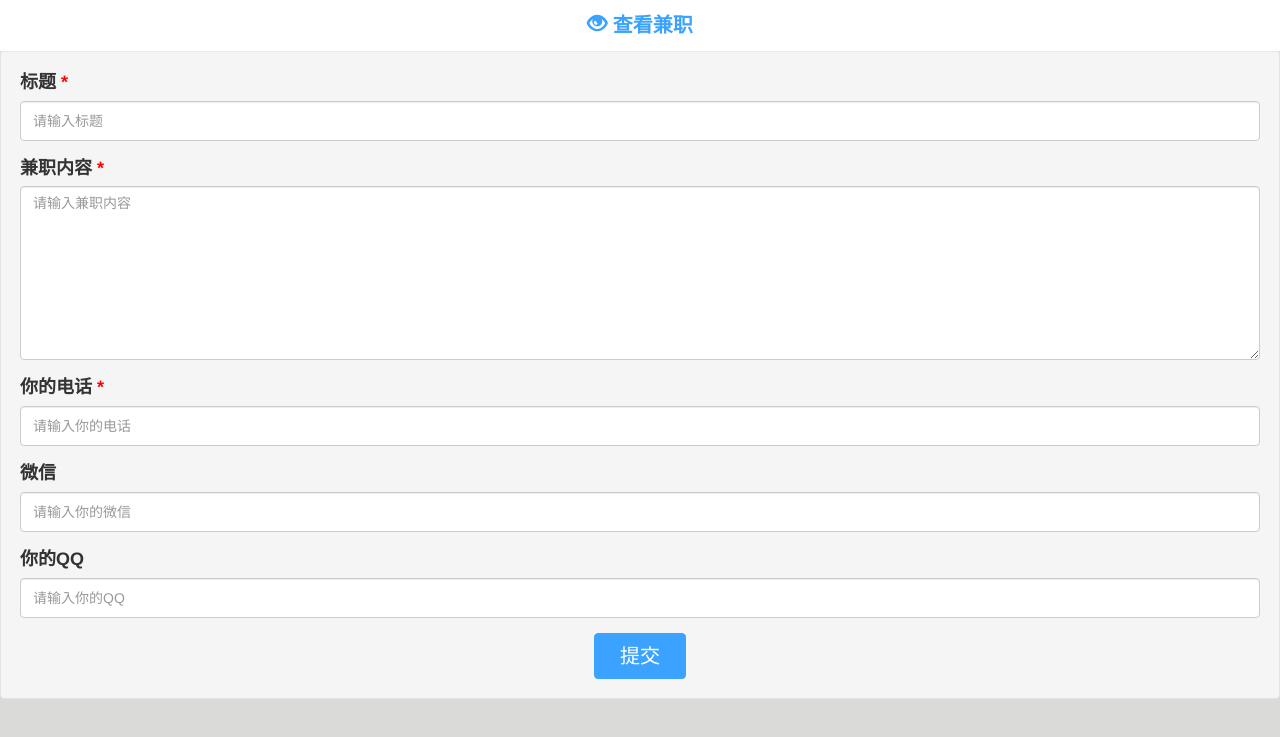
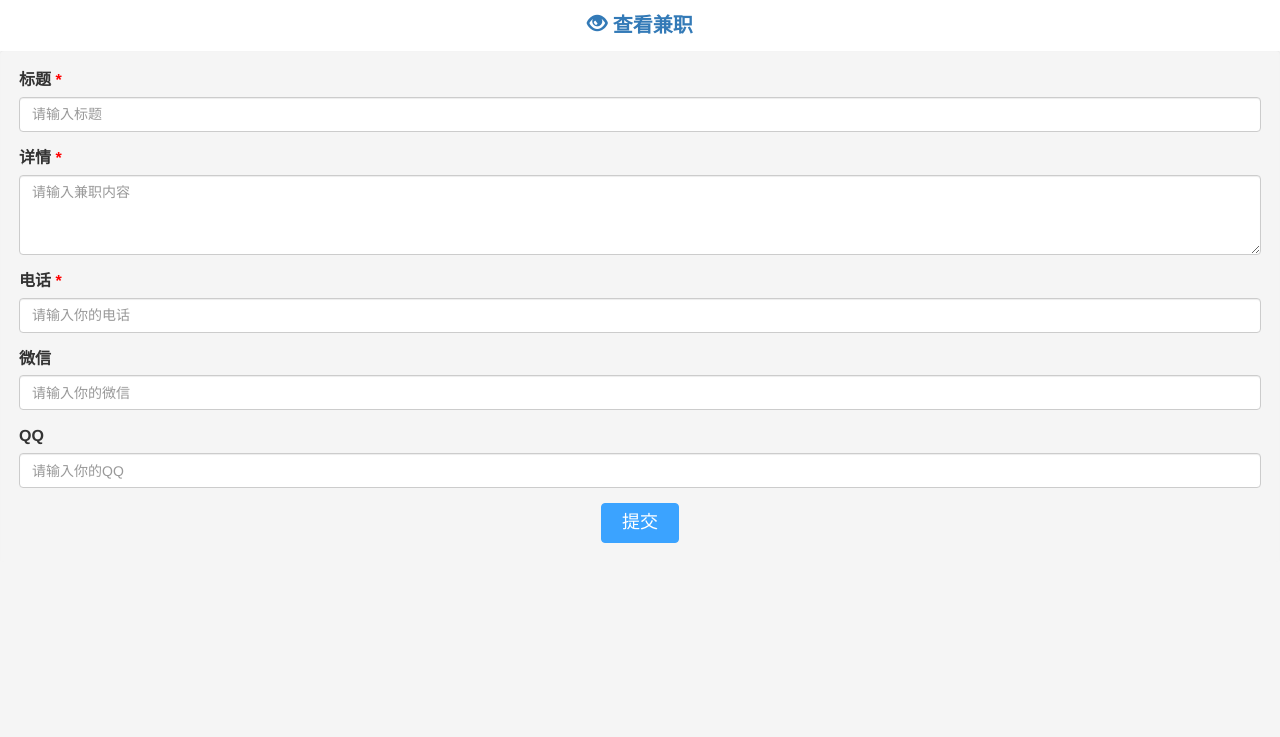
Before and after one commit to xqnq2007/jianzhi, a PHP site: page /DbName/App/Tpl/Wei/post.html in a window 1280 px wide. Shown: the top 737 px of the page. Run offline with PHP 8.4, Linux system fonts and the light colour scheme; some libraries are stand-ins or nearby versions.

Commit message:
调整首页样式

```diff
--- a/App/Tpl/Wei/post.html
+++ b/App/Tpl/Wei/post.html
@@ -5,35 +5,35 @@
 	<meta charset="utf-8">
 	<meta name="viewport" content="width=device-width,initial-scale=1.0,maxinum-scale=1.0,user-scalable=no">
 	<link rel="stylesheet" type="text/css" href="http://cdn.bootcss.com/bootstrap/3.2.0/css/bootstrap.min.css">
-	<link href="__PUBLIC__/css/Wei/index.css" rel="stylesheet"	type="text/css" />
+	<link href="__PUBLIC__/css/Wei/post.css" rel="stylesheet"	type="text/css" />
 	<link href="__PUBLIC__/css/Wei/comcss.css" rel="stylesheet"	type="text/css" />
 	<script type="text/javascript" src="http://cdn.bootcss.com/jquery/1.11.1/jquery.min.js"></script>
 	<script type="text/javascript" src="http://cdn.bootcss.com/bootstrap/3.2.0/js/bootstrap.min.js"></script>
 </head>
-<body>
+<body class="bgf5">
 <!-- header begin -->
 <nav class="navbar navbar-fixed-top text-center">
 
 <a class="fabu" href="__ROOT__/index.php/Wei/index"><span class="glyphicon glyphicon-eye-open"></span>&nbsp;查看兼职</a>
 </nav>
 <!-- fabu begin -->
-<div class="well f18 bgf5">
-<form method="post">
+<div class="well f16 bgf5 bor0">
+<form method="post" class="postForm">
 <div class="form-group">
 <label for="name">标题&nbsp;<font style="color:red">*</font></label>
-<input class="form-control h40" type="text" id="title" name="title" placeholder="请输入标题" value="" /></div>
+<input class="form-control h35" type="text" id="title" name="title" placeholder="请输入标题" value="" /></div>
 <div class="form-group">
-<label for="content">兼职内容&nbsp;<font style="color:red">*</font></label>
-<textarea id="content" name="content" class="form-control" placeholder="请输入兼职内容" rows="8"></textarea></div>
+<label for="content">详情&nbsp;<font style="color:red">*</font></label>
+<textarea id="content" name="content" class="form-control h80" placeholder="请输入兼职内容" rows="8"></textarea></div>
 <div class="form-group">
-<label for="name">你的电话&nbsp;<font style="color:red">*</font></label>
-<input class="form-control h40" type="text" id="phone" name="phone" placeholder="请输入你的电话" value="" /></div>
+<label for="name">电话&nbsp;<font style="color:red">*</font></label>
+<input class="form-control h35" type="text" id="phone" name="phone" placeholder="请输入你的电话" value="" /></div>
 <div class="form-group">
 <label for="name">微信</label>
-<input class="form-control h40" type="text" id="weixin" name="weixin" placeholder="请输入你的微信" value="" /></div>
+<input class="form-control h35" type="text" id="weixin" name="weixin" placeholder="请输入你的微信" value="" /></div>
 <div class="form-group">
-<label for="name">你的QQ</label>
-<input class="form-control h40" type="text" id="qq" name="qq" placeholder="请输入你的QQ" value="" /></div>
+<label for="name">QQ</label>
+<input class="form-control h35" type="text" id="qq" name="qq" placeholder="请输入你的QQ" value="" /></div>
 <div class="text-right tacenter">
 <button class="btn btn-primary subbtn" type="submit" id="submit-btn">提交</button>
 </div></form>
@@ -54,7 +54,7 @@
 					return false;}
 					else{
 						var phone=$.trim($('#phone').val());
-						var patrn = /^(((\+?86)|(\(\+86\)))?\d{3,4}-)?\d{7,8}(-\d{3,4})?$/;
+						var patrn = /^(\d{3,4}-)?\d{7,8}$/;
 						var validateReg = /^((\+?86)|(\(\+86\)))?1\d{10}$/;
 						if(!(patrn.test(phone)||validateReg.test(phone))){
 							alert('电话格式错误');
--- a/Public/css/Wei/comcss.css
+++ b/Public/css/Wei/comcss.css
@@ -1,3 +1,38 @@
 .bgf5{
 	background:#f5f5f5;
 }
+.colorphone{
+	color:#006621;
+}
+.mr2{
+	margin-right:2px;
+}
+.h40{
+	height:40px;
+}
+.h100{
+	height:100px;
+}
+.f16{
+	font-size:16px;
+}
+.f13{
+	font-size:13px;
+}
+.navbar{
+	background: #fff;
+	color:#08a5e0 !important;
+	font-size:20px;
+	font-weight:700;
+	line-height: 50px;
+}
+.tacenter{
+	text-align:center;
+}
+body{
+	padding-top: 50px;
+	background: #DADAD8;
+}
+.bor0{
+	border:none;
+}
--- a/Public/css/Wei/index.css
+++ b/Public/css/Wei/index.css
@@ -1,6 +1,3 @@
-.tacenter{
-	text-align:center;
-}
 .subbtn{
 	background-color: #3BA3FF;
 	border-color: #3BA3FF;
@@ -11,7 +8,7 @@
 	color: #3BA3FF;
 }
 .title{
-	color:#494949;
+	color:#4b83b2;
 }
 .h40{
 	height:40px;
@@ -19,9 +16,7 @@
 .f18{
 	font-size:18px;
 }
-body{padding-top: 50px;background: #DADAD8}
 * a{text-decoration: none !important;}
-.navbar{background: #fff;color:#08a5e0 !important;font-size:20px;font-weight:700;line-height: 50px;}
 .navbar-brand{color:#fff}
 #mainlist{
 	background: #F5F5F5;
@@ -40,22 +35,37 @@
 #mainlist .list-group{
 	margin-bottom: 5px;
 }
-.well h5{position: absolute;height:30px;line-height:30px;top: 0px;left: 15px;font-size: 18px;color:#4E6694;font-weight: 700;overflow: hidden; text-overflow: ellipsis; white-space: nowrap;width:290px;}
-.well h6{position: absolute;height:20px;top:30px;left: 15px;font-size: 12px;color: #B7B7B7}
+.well h5{
+	position: absolute;
+	height:25px;
+	line-height:25px;
+	top: 0px;
+	left: 15px;
+	font-size: 18px;
+	color:#4E6694;
+	font-weight: 700;
+	overflow: hidden;
+	text-overflow: ellipsis;
+	white-space: nowrap;
+	width:290px;
+}
+.well h6{
+	position: absolute;
+	height:20px;
+	top:27px;
+	left: 15px;
+	font-size: 12px;
+	color: #666;
+}
 
 .list-group{border: 0px;border-radius:0px;overflow:hidden}
 .list-group-item{color: #292929;font-size: 14px;font-weight: 500;border: 1px solid #eaeaea;border-radius:0px !important;}
 .posttitle{height:50px;}
-.fabu{
-	color: #3BA3FF;
-}
-
 .loading-wrap{
 bottom: 50px;
 width: 100%;
 height: 52px;
 text-align: center;
-display: none;
 }
 #loading{
 	margin-top:20px;
--- /dev/null
+++ b/Public/css/Wei/post.css
@@ -0,0 +1,15 @@
+.h35{
+	height:35px;
+}
+.postForm textarea{
+	height:80px;
+}
+.subbtn{
+	background-color: #3BA3FF;
+	border-color: #3BA3FF;
+	padding:6px 20px;
+	font-size:18px;
+}
+a:hover{
+	text-decoration:none;
+}
```
Also changed, not shown: App/Common/common.php (+27 -2 lines), App/Lib/Action/WeiAction.class.php (+6 -1 lines), App/Tpl/Index/index.html (+1 -71 lines), App/Tpl/Wei/index.html (+5 -4 lines), Public/js/Wei/index.js (+7 -3 lines), 3 other files.
